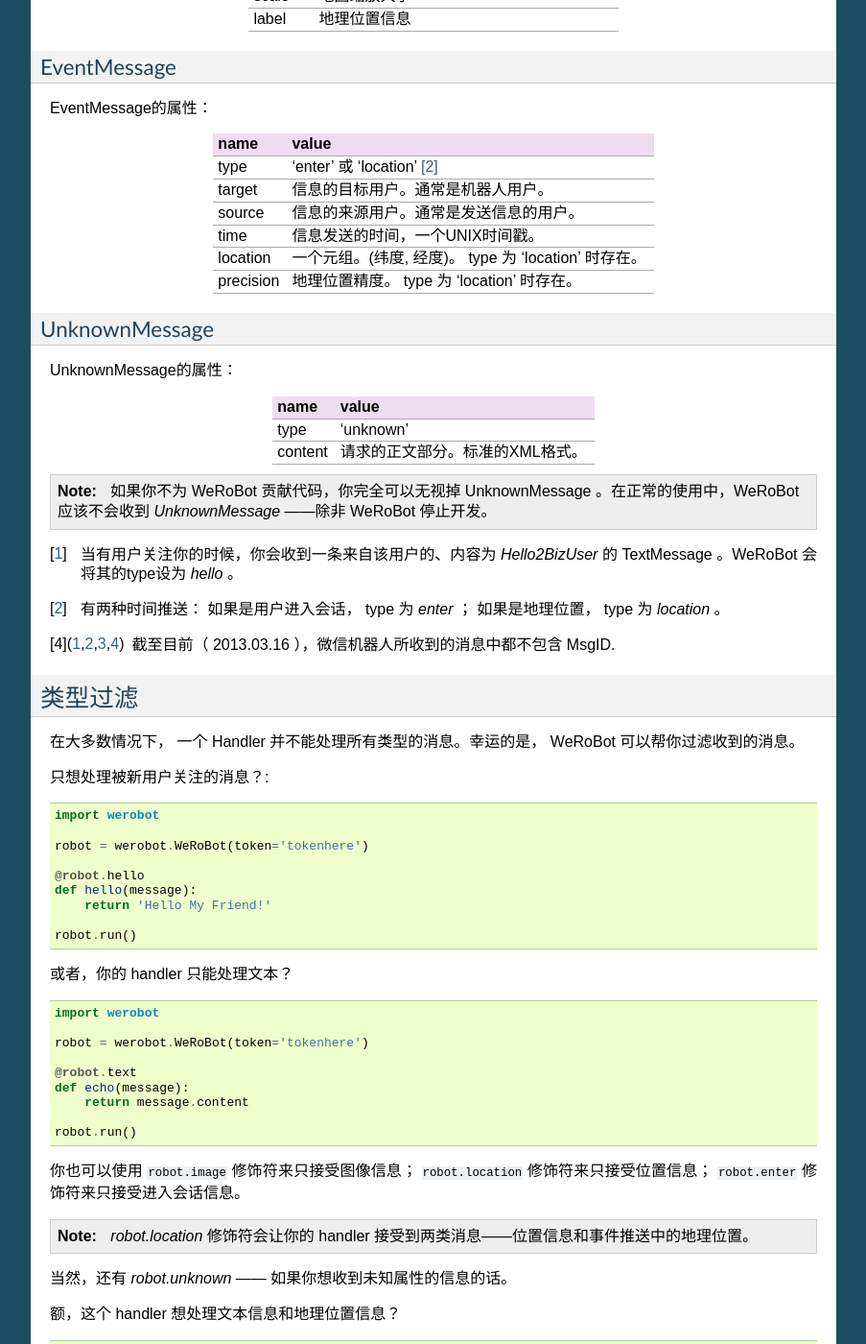
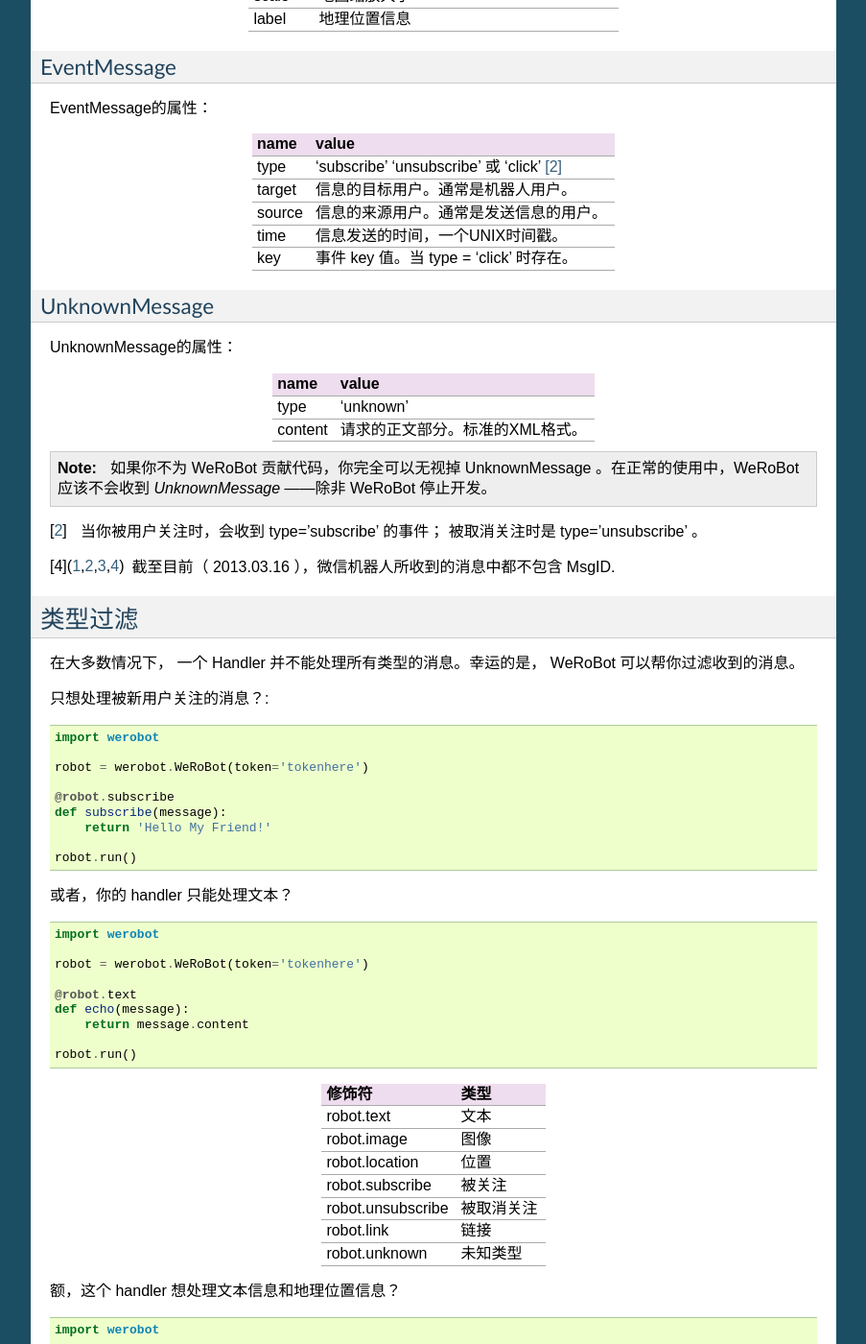
Before and after one commit to offu/WeRoBot, a Sphinx documentation site: the page built from docs/index.rst, in a window 1280 px wide and 1400 px high, scrolled down 2001 px. Shown: the whole window at 96% size, without its empty margins (198-1101 px from the left). Built offline with Sphinx 7.4.7, drawn with Linux system fonts in a browser that asks for light colours; some of the changed text lies outside the part shown.

Commit message:
update doc and EventMessage

```diff
--- a/docs/index.rst
+++ b/docs/index.rst
@@ -59,7 +59,7 @@
 name      value
 ======== ===================================
 id        消息id，64位整型 [4]_
-type      'text' 或 'hello' [1]_
+type      'text'
 target    信息的目标用户。通常是机器人用户。
 source    信息的来源用户。通常是发送信息的用户。
 time      信息发送的时间，一个UNIX时间戳。
@@ -121,16 +121,15 @@
 
 EventMessage的属性：
 
-========= ===================================
+========= =====================================
 name       value
-========= ===================================
-type       'enter' 或 'location' [2]_
+========= =====================================
+type       'subscribe' 'unsubscribe' 或 'click' [2]_
 target     信息的目标用户。通常是机器人用户。
 source     信息的来源用户。通常是发送信息的用户。
 time       信息发送的时间，一个UNIX时间戳。
-location   一个元组。(纬度, 经度)。 type 为 'location' 时存在。
-precision  地理位置精度。 type 为 'location' 时存在。
-========= ===================================
+key        事件 key 值。当 type = 'click' 时存在。
+========= =====================================
 
 UnknownMessage
 ~~~~~~~~~~~~~~~
@@ -146,8 +145,7 @@
 
 .. note:: 如果你不为 WeRoBot 贡献代码，你完全可以无视掉 UnknownMessage 。在正常的使用中，WeRoBot应该不会收到 `UnknownMessage` ——除非 WeRoBot 停止开发。
 
-.. [1] 当有用户关注你的时候，你会收到一条来自该用户的、内容为 `Hello2BizUser` 的 TextMessage 。WeRoBot 会将其的type设为 `hello` 。
-.. [2] 有两种时间推送： 如果是用户进入会话， type 为 `enter` ； 如果是地理位置， type 为 `location` 。
+.. [2] 当你被用户关注时，会收到 type='subscribe' 的事件； 被取消关注时是 type='unsubscribe'  。
 .. [4] 截至目前（ 2013.03.16 ），微信机器人所收到的消息中都不包含 MsgID.
 
 类型过滤
@@ -160,8 +158,8 @@
 
     robot = werobot.WeRoBot(token='tokenhere')
 
-    @robot.hello
-    def hello(message):
+    @robot.subscribe
+    def subscribe(message):
         return 'Hello My Friend!'
 
     robot.run()
@@ -178,13 +176,17 @@
 
     robot.run()
 
-你也可以使用 ``robot.image`` 修饰符来只接受图像信息；
-``robot.location`` 修饰符来只接受位置信息；
-``robot.enter`` 修饰符来只接受进入会话信息。
-
-.. note:: `robot.location` 修饰符会让你的 handler 接受到两类消息——位置信息和事件推送中的地理位置。
-
-当然，还有 `robot.unknown` —— 如果你想收到未知属性的信息的话。
+==================  ===========
+修饰符                类型
+==================  ===========
+robot.text           文本
+robot.image          图像
+robot.location       位置
+robot.subscribe      被关注
+robot.unsubscribe    被取消关注
+robot.link           链接
+robot.unknown        未知类型
+==================  ===========
 
 额，这个 handler 想处理文本信息和地理位置信息？ ::
 
--- a/werobot/__init__.py
+++ b/werobot/__init__.py
@@ -1,4 +1,4 @@
 # -*- coding: utf-8 -*-
-__version__ = '0.3.2'
+__version__ = '0.3.3'
 
 from .robot import WeRoBot
```
Also changed, not shown: other parts of docs/index.rst (+2 -9 lines), 3 other files.
